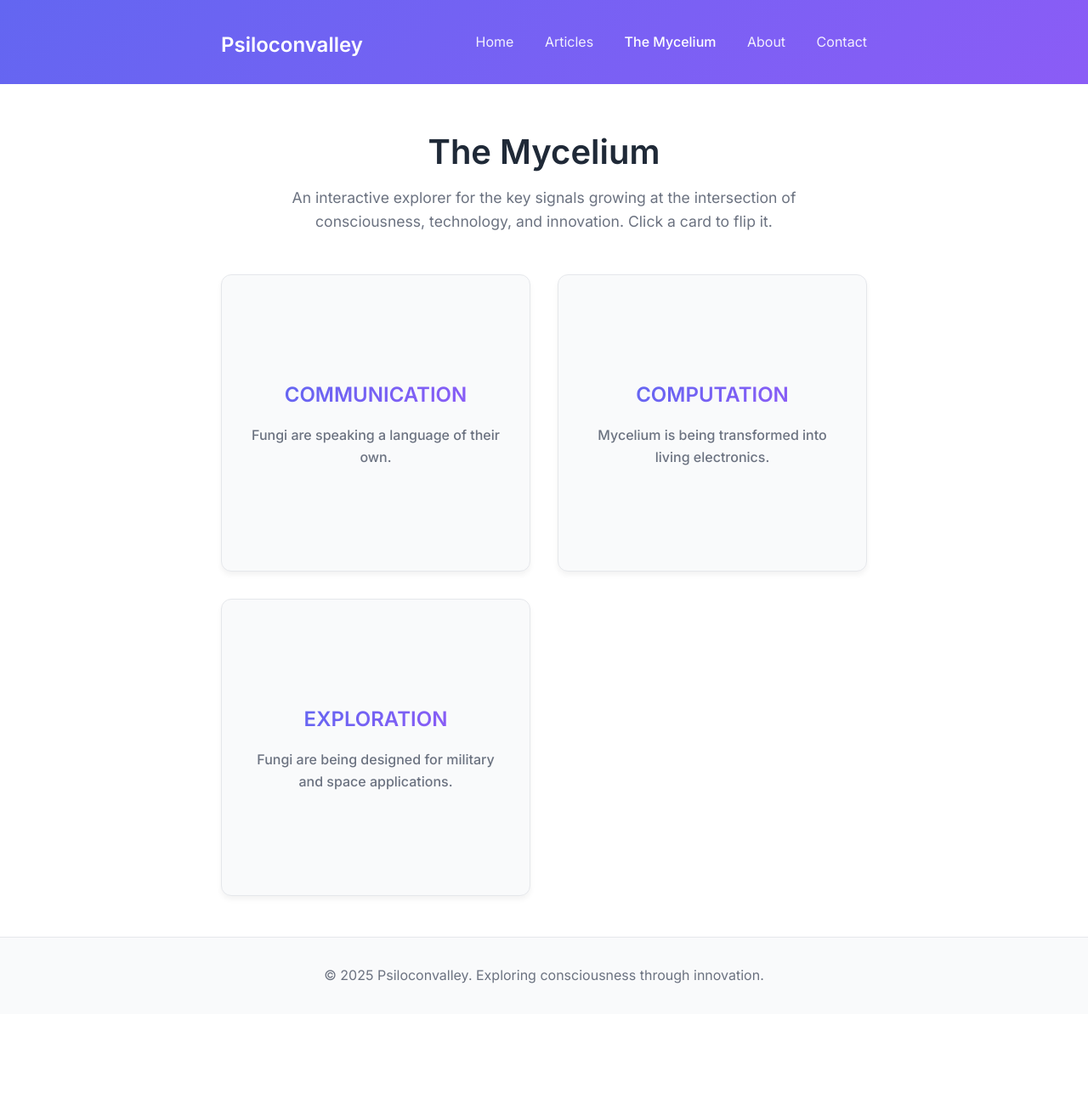
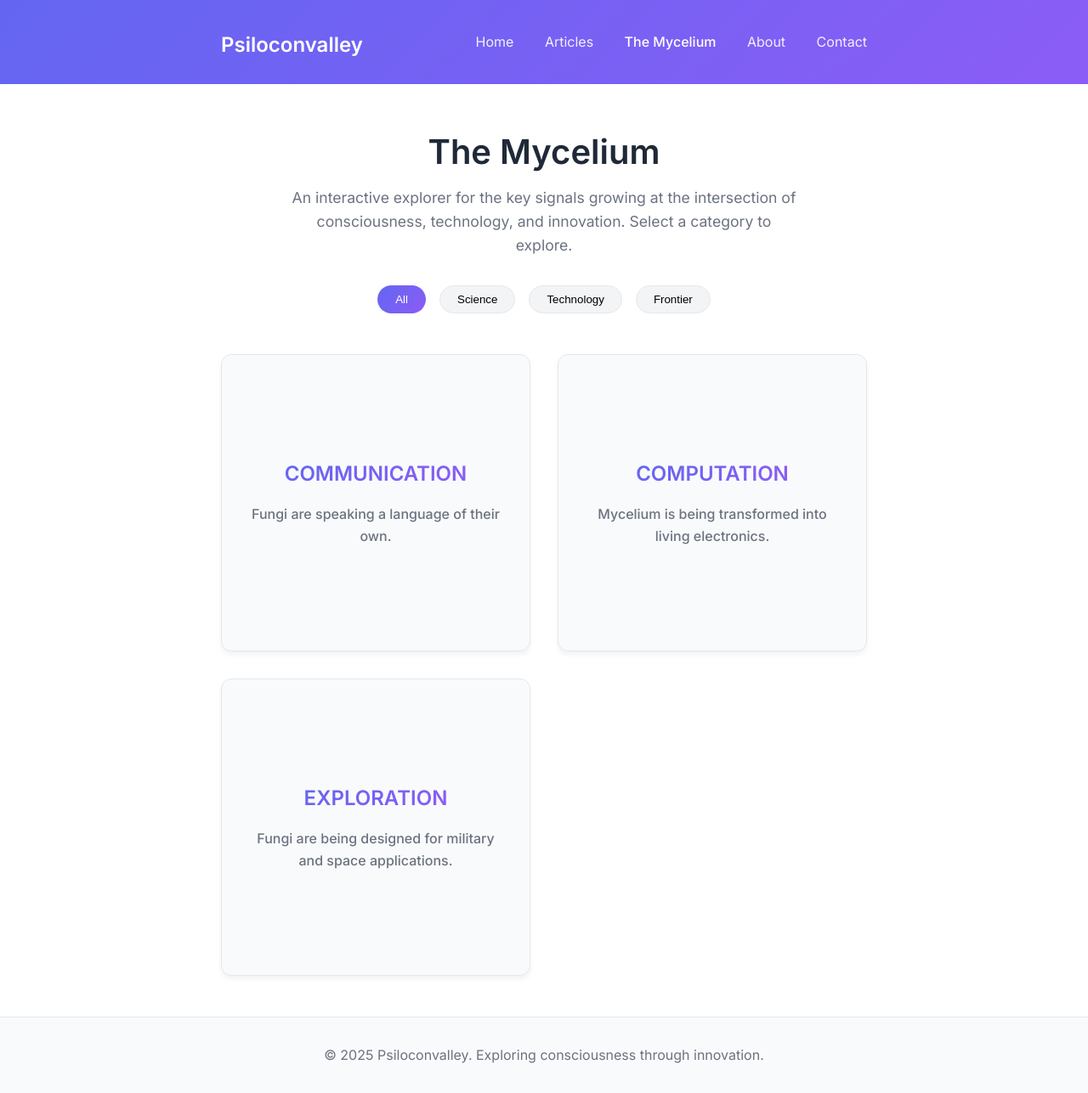
Before and after one commit to psiloconvalley/psiloconvalley.github.io, a Jekyll site: the page built from mycelium.md, in a window 1280 px wide. Shown: the whole page at 85% size. Built offline with Jekyll 4.4.1, drawn with Linux system fonts in a browser that asks for light colours; before the commit the page ends 1194 px from its top, so only the background shows below that; some of the changed lines change nothing that is shown.

Commit message:
Update mycelium.md

```diff
--- a/mycelium.md
+++ b/mycelium.md
@@ -5,105 +5,93 @@
 ---
 
 <style>
-/* --- Styles for The Mycelium Explorer --- */
-.mycelium-header {
-    text-align: center;
+/* --- General Styles for The Mycelium Explorer --- */
+.mycelium-header { text-align: center; margin-bottom: 2rem; }
+.mycelium-header h1 { font-size: 2.5rem; margin-bottom: 0.5rem; }
+.mycelium-header p { font-size: 1.1rem; color: var(--text-light); max-width: 600px; margin: 0 auto; }
+
+/* --- NEW: Filter Navigation --- */
+.filter-nav {
+    display: flex;
+    justify-content: center;
+    gap: 1rem;
     margin-bottom: 3rem;
 }
-.mycelium-header h1 {
-    font-size: 2.5rem;
-    margin-bottom: 0.5rem;
+.filter-btn {
+    background-color: #f3f4f6;
+    border: 1px solid var(--border-color);
+    border-radius: 999px;
+    padding: 0.5rem 1.25rem;
+    font-weight: 500;
+    cursor: pointer;
+    transition: all 0.2s;
 }
-.mycelium-header p {
-    font-size: 1.1rem;
-    color: var(--text-light);
-    max-width: 600px;
-    margin: 0 auto;
+.filter-btn:hover {
+    background-color: #e5e7eb;
+}
+.filter-btn.active {
+    background: var(--gradient);
+    color: white;
+    border-color: transparent;
 }
 
+/* --- Card Grid and Flip Animation --- */
 .signal-grid {
     display: grid;
     grid-template-columns: repeat(auto-fit, minmax(280px, 1fr));
     gap: 2rem;
-    perspective: 1000px; /* Enables the 3D flip effect */
+    perspective: 1000px;
 }
-
 .signal-card {
     background-color: #f9fafb;
     border: 1px solid var(--border-color);
     border-radius: 12px;
     transform-style: preserve-3d;
-    transition: transform 0.7s;
+    transition: transform 0.7s, opacity 0.5s; /* Added opacity transition */
     cursor: pointer;
     min-height: 350px;
     box-shadow: 0 4px 6px rgba(0,0,0,0.05);
 }
-.signal-card.is-flipped {
-    transform: rotateY(180deg);
+
+/* NEW: Class to hide filtered cards */
+.signal-card.is-hidden {
+    transform: scale(0.9);
+    opacity: 0;
+    pointer-events: none; /* Make it unclickable when hidden */
+    height: 0;
+    margin: 0;
+    padding: 0;
+    border: none;
+    min-height: 0;
 }
 
-.card-face {
-    position: absolute;
-    width: 100%;
-    height: 100%;
-    backface-visibility: hidden; /* Hides the back of the card until it's flipped */
-    display: flex;
-    flex-direction: column;
-    justify-content: center;
-    align-items: center;
-    padding: 2rem;
-    text-align: center;
-}
-
-.card-front h2 {
-    font-size: 1.5rem;
-    background: var(--gradient);
-    -webkit-background-clip: text;
-    -webkit-text-fill-color: transparent;
-    background-clip: text;
-    margin-bottom: 1rem;
-}
-.card-front .card-prompt {
-    color: var(--text-light);
-    font-weight: 500;
-}
-
-.card-back {
-    transform: rotateY(180deg);
-    background: white;
-    border-radius: 12px;
-    justify-content: flex-start;
-    text-align: left;
-}
-
-.card-back h3 {
-    font-size: 1.25rem;
-    margin-bottom: 1rem;
-    color: var(--primary-color);
-}
-.card-back p {
-    font-size: 0.95rem;
-    line-height: 1.6;
-    margin-bottom: 1rem;
-}
-.card-back b {
-    color: var(--text-color);
-}
-.card-back a {
-    font-weight: 600;
-    color: var(--primary-color);
-    text-decoration: none;
-}
+.signal-card.is-flipped { transform: rotateY(180deg); }
+.card-face { position: absolute; width: 100%; height: 100%; backface-visibility: hidden; display: flex; flex-direction: column; justify-content: center; align-items: center; padding: 2rem; text-align: center; }
+.card-front h2 { font-size: 1.5rem; background: var(--gradient); -webkit-background-clip: text; -webkit-text-fill-color: transparent; background-clip: text; margin-bottom: 1rem; }
+.card-front .card-prompt { color: var(--text-light); font-weight: 500; }
+.card-back { transform: rotateY(180deg); background: white; border-radius: 12px; justify-content: flex-start; text-align: left; }
+.card-back h3 { font-size: 1.25rem; margin-bottom: 1rem; color: var(--primary-color); }
+.card-back p { font-size: 0.95rem; line-height: 1.6; margin-bottom: 1rem; }
+.card-back b { color: var(--text-color); }
+.card-back a { font-weight: 600; color: var(--primary-color); text-decoration: none; }
 </style>
 
 <div class="mycelium-header">
     <h1>The Mycelium</h1>
-    <p>An interactive explorer for the key signals growing at the intersection of consciousness, technology, and innovation. Click a card to flip it.</p>
+    <p>An interactive explorer for the key signals growing at the intersection of consciousness, technology, and innovation. Select a category to explore.</p>
+</div>
+
+<!-- NEW: The Filter Buttons -->
+<div class="filter-nav">
+    <button class="filter-btn active" data-filter="all">All</button>
+    <button class="filter-btn" data-filter="science">Science</button>
+    <button class="filter-btn" data-filter="technology">Technology</button>
+    <button class="filter-btn" data-filter="frontier">Frontier</button>
 </div>
 
 <div class="signal-grid">
-    <!-- Signal 1: Communication -->
-    <div class="signal-card" onclick="this.classList.toggle('is-flipped');">
+    <!-- Signal 1: Communication - ADDED data-category="science" -->
+    <div class="signal-card" data-category="science" onclick="this.classList.toggle('is-flipped');">
         <div class="card-face card-front">
             <h2>COMMUNICATION</h2>
             <p class="card-prompt">Fungi are speaking a language of their own.</p>
@@ -116,8 +104,8 @@
         </div>
     </div>
 
-    <!-- Signal 2: Computation -->
-    <div class="signal-card" onclick="this.classList.toggle('is-flipped');">
+    <!-- Signal 2: Computation - ADDED data-category="technology" -->
+    <div class="signal-card" data-category="technology" onclick="this.classList.toggle('is-flipped');">
         <div class="card-face card-front">
             <h2>COMPUTATION</h2>
             <p class="card-prompt">Mycelium is being transformed into living electronics.</p>
@@ -130,8 +118,8 @@
         </div>
     </div>
 
-    <!-- Signal 3: Exploration -->
-    <div class="signal-card" onclick="this.classList.toggle('is-flipped');">
+    <!-- Signal 3: Exploration - ADDED data-category="frontier" -->
+    <div class="signal-card" data-category="frontier" onclick="this.classList.toggle('is-flipped');">
         <div class="card-face card-front">
             <h2>EXPLORATION</h2>
             <p class="card-prompt">Fungi are being designed for military and space applications.</p>
@@ -144,3 +132,30 @@
         </div>
     </div>
 </div>
+
+<!-- NEW: The JavaScript that makes the filtering work -->
+<script>
+    document.addEventListener('DOMContentLoaded', function() {
+        const filterButtons = document.querySelectorAll('.filter-btn');
+        const signalCards = document.querySelectorAll('.signal-card');
+
+        filterButtons.forEach(button => {
+            button.addEventListener('click', function() {
+                // Update the active button style
+                filterButtons.forEach(btn => btn.classList.remove('active'));
+                this.classList.add('active');
+
+                const filter = this.getAttribute('data-filter');
+
+                // Show or hide cards based on the filter
+                signalCards.forEach(card => {
+                    if (filter === 'all' || card.getAttribute('data-category') === filter) {
+                        card.classList.remove('is-hidden');
+                    } else {
+                        card.classList.add('is-hidden');
+                    }
+                });
+            });
+        });
+    });
+</script>
```
